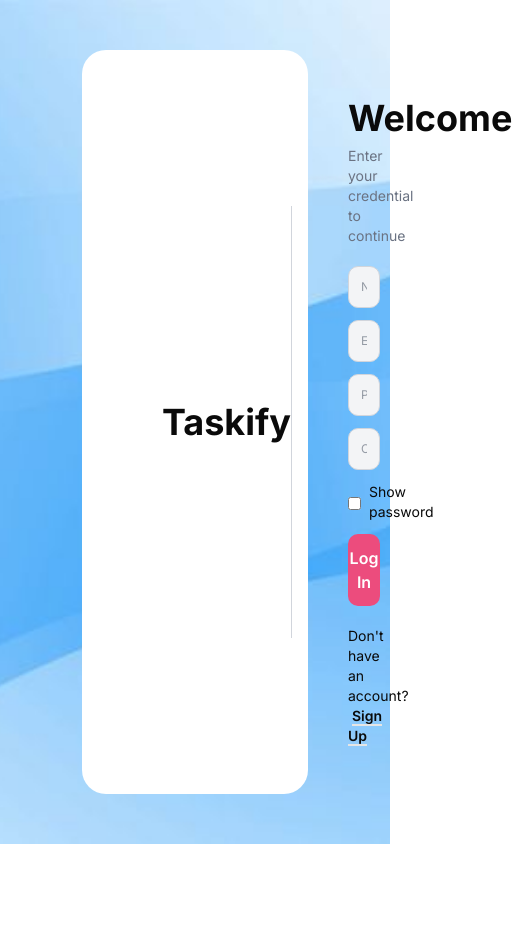
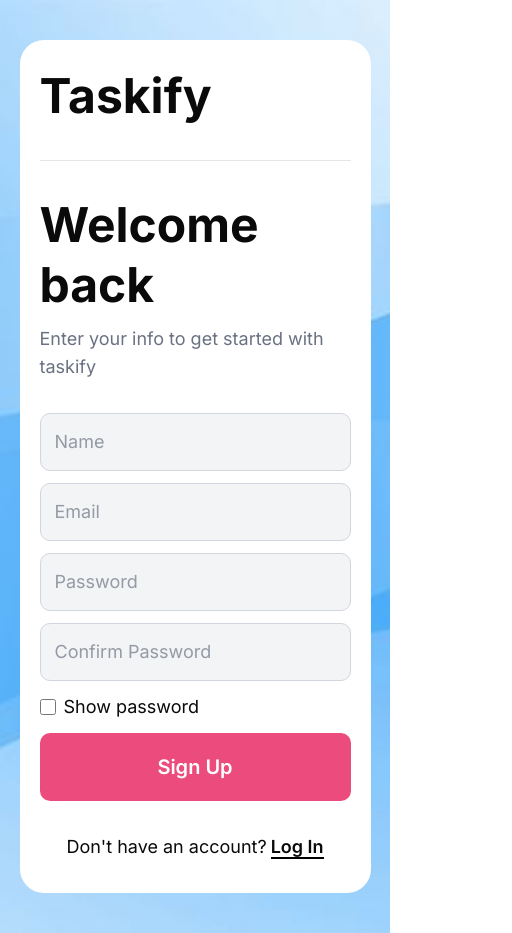
Before and after one commit to AlemayehuDabi/Taskify, a Next.js app: page /sign-up in a window 390 px wide. Shown: the whole page, 512 px wide, since content can reach past the window. Before the commit the page ends 844 px from the top, so only its background shows below. Built offline with nearby package versions, Linux system fonts and the light colour scheme.

Commit message:
feat: responsive and delete modal

```diff
--- a/app/(auth)/sign-in/page.tsx
+++ b/app/(auth)/sign-in/page.tsx
@@ -1,74 +1,93 @@
 import Background from '@/components/BackgroundImage/BackgroundImg';
-import { RootState } from '@/store/store';
 import Link from 'next/link';
 import React from 'react';
-import { useDispatch, useSelector } from 'react-redux';
 
 export default function SignIn() {
-  const user = useSelector((state: RootState) => state.user.value);
-  const dispatch = useDispatch();
-
   return (
-    // background component
     <Background>
-      <div className="min-h-screen w-full flex justify-center items-center">
-        <div className="w-[58%] bg-white py-14 flex items-center px-20 rounded-3xl">
+      <div className="min-h-screen w-full flex justify-center items-center  sm:px-6 md:px-8 lg:px-12 py-10 lg:py-0">
+        <div className="w-full max-w-[90%] sm:max-w-[80%] md:max-w-[70%] lg:max-w-[60%] bg-white py-8 sm:py-10 md:py-12 lg:py-14 flex flex-col lg:flex-row items-center px-5 sm:px-6 md:px-10 lg:px-5 xl:px-20 rounded-3xl gap-10 lg:gap-0">
           {/* left side */}
-          <div className="flex-1">
-            <h1 className="text-4xl font-bold ">Taskify</h1>
+          <div className="flex-1 w-full flex justify-starts lg:justify-start">
+            <h1 className="text-5xl sm:text-4xl md:text-5xl font-bold text-center lg:text-left">
+              Taskify
+            </h1>
           </div>
 
           {/* mid line */}
-          <div className="flex justify-center items-center mr-14">
-            <div className="h-[23rem] bg-gray-300 w-[1px]" />
+          <div className="hidden lg:flex justify-center items-center px-10">
+            <div className="h-[18rem] sm:h-[20rem] lg:h-[23rem] bg-gray-300 w-[1px]" />
+          </div>
+
+          <div className="lg:hidden w-full">
+            <hr className="h-[0.1px] bg-black w-full" />
           </div>
 
           {/* right side */}
-          <div className="flex-1 flex flex-col justify-center gap-5 w-[2rem]">
+          <div className="flex-1 w-full flex flex-col justify-center gap-8 sm:gap-5 lg:max-w-[24rem] mx-auto">
             {/* welcoming */}
-            <div className="flex flex-col gap-1">
-              <h1 className="text-4xl font-bold">Welcome</h1>
-              <h1 className="text-4xl font-bold mb-1">back</h1>
-
-              <p className="text-sm text-gray-500 ">
+            <div className="flex flex-col gap-3 text-left">
+              <h1 className="text-5xl sm:text-3xl md:text-4xl font-bold">
+                Welcome
+              </h1>
+              <h1 className="text-5xl sm:text-3xl md:text-4xl font-bold mb-1">
+                back
+              </h1>
+              <p className="text-lg sm:text-sm text-gray-500">
                 Enter your credential to continue
               </p>
             </div>
 
             {/* forms */}
-            <form className="flex flex-col gap-3">
+            <form className="flex flex-col gap-5 lg:gap-3 w-full">
               <input
-                placeholder="Email"
-                className="border border-gray-300 p-3 rounded-lg text-xs text-gray-700 bg-gray-100"
+                type="email"
+                placeholder="Phone number, username or email"
+                className="border border-gray-300 p-3.5 sm:p-3 rounded-lg text-lg sm:text-sm text-gray-700 bg-gray-100 w-full"
               />
               <input
+                type="password"
                 placeholder="Password"
-                className="border border-gray-300 p-3 rounded-lg text-xs text-gray-700 bg-gray-100"
+                className="border border-gray-300 p-3.5 sm:p-3 rounded-lg text-lg sm:text-sm text-gray-700 bg-gray-100 w-full"
               />
 
               {/* show password */}
-              <div className=" flex items-center gap-2">
-                <input
-                  type="checkbox"
-                  id="show-password"
-                  value="show-password"
-                  name="show-password"
-                  className="mt-0.5"
-                />
+              <div className="flex items-center gap-2">
+                <input type="checkbox" id="show-password" className="w-4 h-4" />
+                <label
+                  htmlFor="show-password"
+                  className="hidden sm:flex text-sm"
+                >
+                  Show password
+                </label>
 
-                <label form="show-password" className="text-sm">
+                <label
+                  htmlFor="show-password"
+                  className="flex sm:hidden text-lg text-gray-800"
+                >
                   Show password
+                  <Link href="/forgot" className="ml-2 font-medium">
+                    Forgot password?
+                  </Link>
                 </label>
               </div>
 
               {/* button */}
-              <button className="bg-primary text-white py-3 rounded-lg font-semibold">
+              <button
+                type="submit"
+                className="bg-primary text-white py-5 sm:py-3 rounded-lg font-semibold text-xl sm:text-base hover:bg-primary/90 transition-colors"
+              >
                 Log In
               </button>
             </form>
-            <span className="text-sm">
-              Don&apos;t have an account?
-              <Link href="/sign-up" className="border-b-2 font-semibold ml-1">
+
+            {/* sign up link */}
+            <span className="text-lg sm:text-sm text-center lg:text-left">
+              Don't have an account?
+              <Link
+                href="/sign-up"
+                className="border-b-2 border-black hover:border-primary  font-semibold ml-1 hover:text-primary"
+              >
                 Sign Up
               </Link>
             </span>
--- a/app/(auth)/sign-up/page.tsx
+++ b/app/(auth)/sign-up/page.tsx
@@ -4,75 +4,91 @@ import React from 'react';
 
 export default function SignUp() {
   return (
-    // background image
     <Background>
-      <div className="min-h-screen w-full flex justify-center items-center">
-        <div className="w-[58%] bg-white py-12 flex items-center px-20 rounded-3xl">
+      <div className="min-h-screen w-full flex justify-center items-center  sm:px-6 md:px-8 lg:px-12 py-10 lg:py-0">
+        <div className="w-full max-w-[90%] sm:max-w-[80%] md:max-w-[70%] lg:max-w-[60%] bg-white py-8 sm:py-10 md:py-12 lg:py-14 flex flex-col lg:flex-row items-center px-5 sm:px-6 md:px-10 lg:px-5 xl:px-20 rounded-3xl gap-10 lg:gap-0">
           {/* left side */}
-          <div className="flex-1">
-            <h1 className="text-4xl font-bold ">Taskify</h1>
+          <div className="flex-1 w-full flex justify-starts lg:justify-start">
+            <h1 className="text-5xl sm:text-4xl md:text-5xl font-bold text-center lg:text-left">
+              Taskify
+            </h1>
           </div>
 
           {/* mid line */}
-          <div className="flex justify-center items-center mr-14">
-            <div className="bg-gray-300 w-[1px] h-[27rem]" />
+          <div className="hidden lg:flex justify-center items-center px-10">
+            <div className="h-[18rem] sm:h-[20rem] lg:h-[23rem] bg-gray-300 w-[1px]" />
+          </div>
+
+          <div className="lg:hidden w-full">
+            <hr className="h-[0.1px] bg-black w-full" />
           </div>
 
           {/* right side */}
-          <div className="flex-1 flex flex-col justify-center gap-5 w-[2rem]">
+          <div className="flex-1 w-full flex flex-col justify-center gap-8 sm:gap-5 lg:max-w-[24rem] mx-auto">
             {/* welcoming */}
-            <div className="flex flex-col gap-1">
-              <h1 className="text-4xl font-bold mb-1">Welcome</h1>
-
-              <p className="text-sm text-gray-500 ">
-                Enter your credential to continue
+            <div className="flex flex-col gap-3 text-left">
+              <h1 className="text-5xl sm:text-3xl md:text-4xl font-bold">
+                Welcome
+              </h1>
+              <h1 className="text-5xl sm:text-3xl md:text-4xl font-bold mb-1">
+                back
+              </h1>
+              <p className="text-lg sm:text-sm text-gray-500">
+                Enter your info to get started with taskify
               </p>
             </div>
 
             {/* forms */}
-            <form className="flex flex-col gap-3">
+            <form className="flex flex-col gap-3 w-full">
               <input
+                type="email"
                 placeholder="Name"
-                className="border border-gray-300 p-3 rounded-lg text-xs text-gray-700 bg-gray-100"
+                className="border border-gray-300 p-3.5 sm:p-3 rounded-lg text-lg sm:text-sm text-gray-700 bg-gray-100 w-full"
               />
               <input
+                type="password"
                 placeholder="Email"
-                className="border border-gray-300 p-3 rounded-lg text-xs text-gray-700 bg-gray-100"
+                className="border border-gray-300 p-3.5 sm:p-3 rounded-lg text-lg sm:text-sm text-gray-700 bg-gray-100 w-full"
               />
+
               <input
                 placeholder="Password"
-                className="border border-gray-300 p-3 rounded-lg text-xs text-gray-700 bg-gray-100"
+                className="border border-gray-300 p-3.5 sm:p-3 rounded-lg text-lg sm:text-sm text-gray-700 bg-gray-100 w-full"
               />
 
               <input
                 placeholder="Confirm Password"
-                className="border border-gray-300 p-3 rounded-lg text-xs text-gray-700 bg-gray-100"
+                className="border border-gray-300 p-3.5 sm:p-3 rounded-lg text-lg sm:text-sm text-gray-700 bg-gray-100 w-full"
               />
 
               {/* show password */}
-              <div className=" flex items-center gap-2">
-                <input
-                  type="checkbox"
-                  id="show-password"
-                  value="show-password"
-                  name="show-password"
-                  className="mt-0.5"
-                />
-
-                <label form="show-password" className="text-sm">
+              <div className="flex items-center gap-2">
+                <input type="checkbox" id="show-password" className="w-4 h-4" />
+                <label
+                  htmlFor="show-password"
+                  className="text-lg sm:flex lg:text-sm"
+                >
                   Show password
                 </label>
               </div>
 
               {/* button */}
-              <button className="bg-primary text-white py-3 rounded-lg font-semibold">
-                Log In
+              <button
+                type="submit"
+                className="bg-primary text-white py-5 sm:py-3 rounded-lg font-semibold text-xl sm:text-base hover:bg-primary/90 transition-colors"
+              >
+                Sign Up
               </button>
             </form>
-            <span className="text-sm">
-              Don&apos;t have an account?
-              <Link href="/sign-up" className="border-b-2 font-semibold ml-1">
-                Sign Up
+
+            {/* sign up link */}
+            <span className="text-lg sm:text-sm text-center lg:text-left">
+              Don't have an account?
+              <Link
+                href="/sign-up"
+                className="border-b-2 border-black hover:border-primary  font-semibold ml-1 hover:text-primary"
+              >
+                Log In
               </Link>
             </span>
           </div>
--- a/app/page.tsx
+++ b/app/page.tsx
@@ -1,3 +1,5 @@
+import AuthorizeUser from '@/components/Authorize/authorize';
+
 export default function Home() {
-  return <div className="">{/* <h1>taskify</h1> */}</div>;
+  return <AuthorizeUser />;
 }
--- /dev/null
+++ b/components/Authorize/authorize.tsx
@@ -0,0 +1,35 @@
+'use client';
+
+import { useEffect } from 'react';
+import { useRouter } from 'next/navigation';
+// import { useSelector } from 'react-redux';
+// import type { RootState } from '@/store/store';
+
+export default function AuthorizeUser() {
+  const router = useRouter();
+
+  // TEMP: mocked auth in place of actual Redux logic
+  // const user = useSelector((state: RootState) => state.users.user);
+  // const auth = !!user?.session;
+
+  const auth = true; // temporary
+  const user = {
+    id: '507f191e810c19729de860ea',
+    name: 'Alemayehu Dabi',
+    email: 'alemayehu@example.com',
+    session: 'eyJhbGciOiJIUzI1NiIsInR5cCI6IkpXVCJ9.kdJls983ksdkKlsaDAS123jAS',
+    createdAt: '2025-07-24T15:23:45.000Z',
+    profileImage: 'https://i.pravatar.cc/150?img=12',
+    isEmailVerified: true,
+  };
+
+  useEffect(() => {
+    if (!auth) {
+      router.replace('/sign-in');
+    } else {
+      router.push(`/dashboard/${user.session}`);
+    }
+  }, [auth, router]);
+
+  return null;
+}
--- a/components/BackgroundImage/BackgroundImg.tsx
+++ b/components/BackgroundImage/BackgroundImg.tsx
@@ -7,7 +7,7 @@ export default function Background({
   children: React.ReactNode;
 }) {
   return (
-    <div style={{ position: 'relative', width: '100%', height: '100vh' }}>
+    <div style={{ position: 'relative', width: '100%', height: '100%' }}>
       <Image
         alt="Mountains"
         src={background}
--- a/components/NavBar/NavBar.tsx
+++ b/components/NavBar/NavBar.tsx
@@ -4,7 +4,7 @@ import { LogOut } from 'lucide-react';
 
 export default function NavBar() {
   return (
-    <div className="w-full flex justify-between items-center">
+    <div className="w-full flex justify-between items-center px-4">
       {/* search */}
       <div className="w-1/3 border border-gray-300 text-gray-600 rounded-full px-4 flex items-center gap-3">
         <Search size={14} />
```
Also changed, not shown: app/das/page.tsx (deleted, +0 -16 lines), app/dashboard/[session]/page.tsx (added, +24 -0 lines), components/Modal/modal.tsx (+15 -10 lines), components/TaskComp/TaskComp.tsx (+30 -29 lines), components/TaskList/taskList.tsx (+18 -7 lines).
